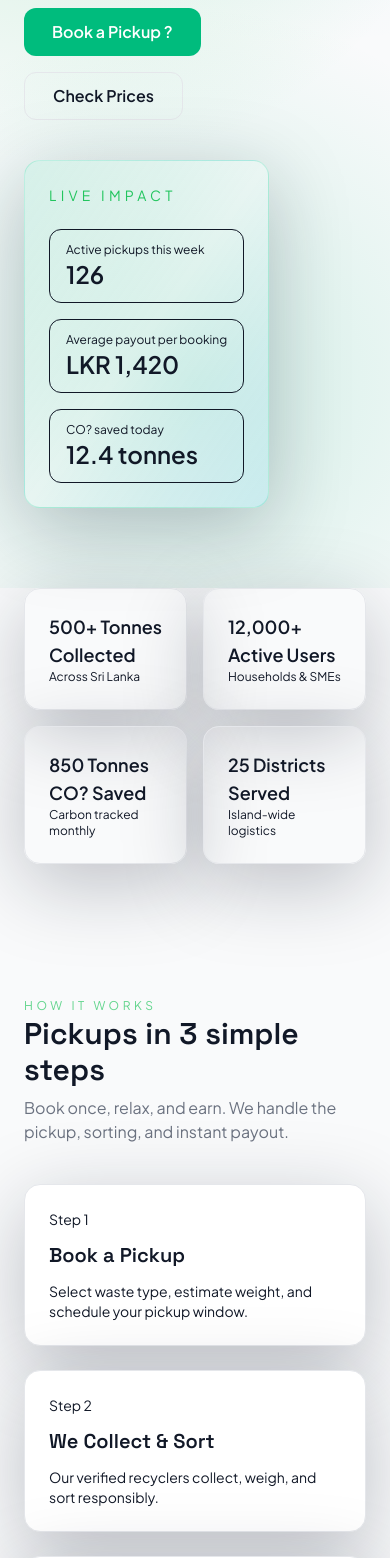
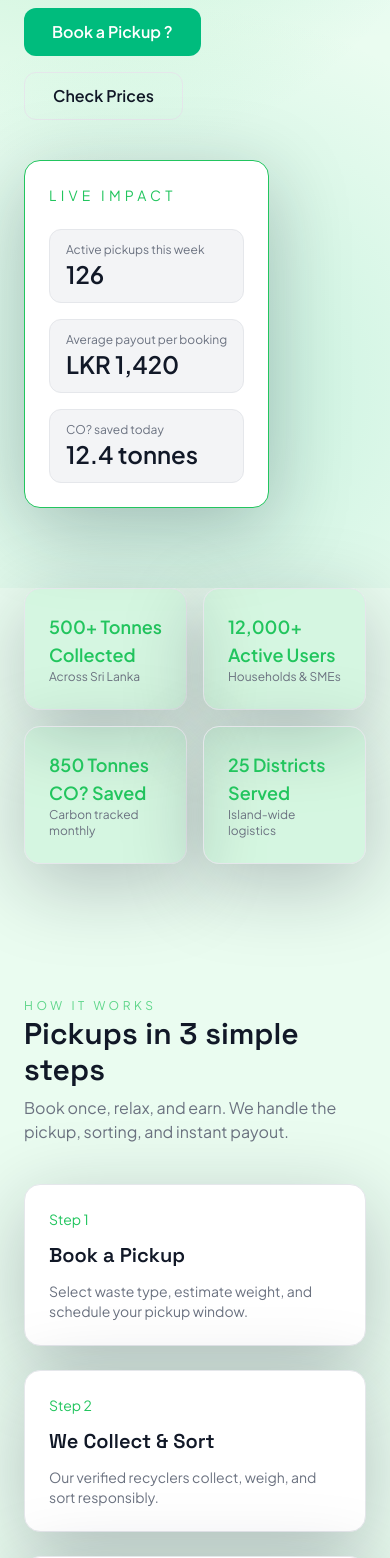
Before and after one commit to krish-anu/Devthon, a Next.js app in the folder client/: page / in a window 390 px wide. Shown: the part 432-1990 px from the top of the page. Built offline with nearby package versions, Linux system fonts and the light colour scheme; no server answers.

Commit message:
refactor: update CSS variables for improved theming and consistency

```diff
--- a/client/app/globals.css
+++ b/client/app/globals.css
@@ -2,7 +2,7 @@
 
 :root {
   color-scheme: light;
-  --background: #f9fafb;
+  --background: #eafcf0;
   --foreground: #111827;
   --card: #ffffff;
   --muted: #6b7280;
@@ -16,7 +16,7 @@
   --ring: rgba(34, 197, 94, 0.4);
 }
 
-:root[data-theme='dark'] {
+:root[data-theme="dark"] {
   color-scheme: dark;
   --background: #111827;
   --foreground: #f9fafb;
@@ -33,7 +33,7 @@
 }
 
 @media (prefers-color-scheme: dark) {
-  :root:not([data-theme='light']) {
+  :root:not([data-theme="light"]) {
     color-scheme: dark;
     --background: #111827;
     --foreground: #f9fafb;
@@ -98,21 +98,56 @@ h5 {
 }
 
 .section-grid {
-  background-image: radial-gradient(circle at 20% 20%, rgba(74, 222, 128, 0.15), transparent 40%),
-    radial-gradient(circle at 80% 0%, rgba(56, 189, 248, 0.18), transparent 45%),
-    radial-gradient(circle at 50% 80%, rgba(255, 255, 255, 0.06), transparent 40%);
+  background-image:
+    radial-gradient(
+      circle at 20% 20%,
+      rgba(74, 222, 128, 0.15),
+      transparent 40%
+    ),
+    radial-gradient(
+      circle at 80% 0%,
+      rgba(56, 189, 248, 0.18),
+      transparent 45%
+    ),
+    radial-gradient(
+      circle at 50% 80%,
+      rgba(255, 255, 255, 0.06),
+      transparent 40%
+    );
 }
 
-:root[data-theme='light'] .section-grid {
-  background-image: radial-gradient(circle at 20% 20%, rgba(34, 197, 94, 0.2), transparent 45%),
-    radial-gradient(circle at 80% 0%, rgba(56, 189, 248, 0.12), transparent 45%),
-    radial-gradient(circle at 50% 80%, rgba(16, 185, 129, 0.16), transparent 45%);
+:root[data-theme="light"] .section-grid {
+  background-image:
+    radial-gradient(circle at 20% 20%, rgba(34, 197, 94, 0.2), transparent 45%),
+    radial-gradient(
+      circle at 80% 0%,
+      rgba(56, 189, 248, 0.12),
+      transparent 45%
+    ),
+    radial-gradient(
+      circle at 50% 80%,
+      rgba(16, 185, 129, 0.16),
+      transparent 45%
+    );
 }
 
 @media (prefers-color-scheme: light) {
-  :root:not([data-theme='dark']) .section-grid {
-    background-image: radial-gradient(circle at 20% 20%, rgba(34, 197, 94, 0.2), transparent 45%),
-      radial-gradient(circle at 80% 0%, rgba(56, 189, 248, 0.12), transparent 45%),
-      radial-gradient(circle at 50% 80%, rgba(16, 185, 129, 0.16), transparent 45%);
+  :root:not([data-theme="dark"]) .section-grid {
+    background-image:
+      radial-gradient(
+        circle at 20% 20%,
+        rgba(34, 197, 94, 0.2),
+        transparent 45%
+      ),
+      radial-gradient(
+        circle at 80% 0%,
+        rgba(56, 189, 248, 0.12),
+        transparent 45%
+      ),
+      radial-gradient(
+        circle at 50% 80%,
+        rgba(16, 185, 129, 0.16),
+        transparent 45%
+      );
   }
 }
--- a/client/app/page.tsx
+++ b/client/app/page.tsx
@@ -31,14 +31,14 @@ export default function HomePage() {
     : fallbackPricing;
 
   return (
-    <div className="min-h-screen bg-background text-foreground">
+    <div className="min-h-screen bg-[color:var(--background)] text-[color:var(--foreground)]">
       <div className="section-grid">
         <header className="mx-auto flex w-full max-w-6xl items-center justify-between px-6 py-6">
           <div className="flex items-center gap-3 text-lg font-semibold">
             <div className="h-10 w-10 rounded-2xl bg-emerald-500/20"></div>
             Trash2Cash
           </div>
-          <nav className="hidden items-center gap-6 text-sm text-muted md:flex">
+          <nav className="hidden items-center gap-6 text-sm text-[color:var(--muted)] md:flex">
             <a href="#how" className="hover:text-foreground">
               How it works
             </a>
@@ -86,23 +86,27 @@ export default function HomePage() {
             </div>
           </div>
           <div className="flex-1">
-            <Card className="space-y-6 border-emerald-400/20 bg-linear-to-br from-emerald-500/10 via-transparent to-sky-500/10">
-              <div className="text-sm uppercase tracking-[0.3em] text-(--brand)">
+            <Card className="space-y-6 border-[color:var(--brand)] bg-[color:var(--card)]">
+              <div className="text-sm uppercase tracking-[0.3em] text-[color:var(--brand)]">
                 Live Impact
               </div>
               <div className="grid gap-4">
-                <div className="rounded-xl border border-border bg-surface px-4 py-3">
-                  <p className="text-xs text-muted">Active pickups this week</p>
+                <div className="rounded-xl border border-[color:var(--border)] bg-[color:var(--surface)] px-4 py-3">
+                  <p className="text-xs text-[color:var(--muted)]">
+                    Active pickups this week
+                  </p>
                   <p className="text-2xl font-semibold">126</p>
                 </div>
-                <div className="rounded-xl border border-border bg-surface px-4 py-3">
-                  <p className="text-xs text-muted">
+                <div className="rounded-xl border border-[color:var(--border)] bg-[color:var(--surface)] px-4 py-3">
+                  <p className="text-xs text-[color:var(--muted)]">
                     Average payout per booking
                   </p>
                   <p className="text-2xl font-semibold">LKR 1,420</p>
                 </div>
-                <div className="rounded-xl border border-border bg-surface px-4 py-3">
-                  <p className="text-xs text-muted">CO? saved today</p>
+                <div className="rounded-xl border border-[color:var(--border)] bg-[color:var(--surface)] px-4 py-3">
+                  <p className="text-xs text-[color:var(--muted)]">
+                    CO? saved today
+                  </p>
                   <p className="text-2xl font-semibold">12.4 tonnes</p>
                 </div>
               </div>
@@ -118,9 +122,11 @@ export default function HomePage() {
           ["850 Tonnes CO? Saved", "Carbon tracked monthly"],
           ["25 Districts Served", "Island-wide logistics"],
         ].map(([title, subtitle]) => (
-          <Card key={title} className="bg-card">
-            <p className="text-lg font-semibold">{title}</p>
-            <p className="text-xs text-muted">{subtitle}</p>
+          <Card key={title} className="bg-[color:var(--brand)]/10">
+            <p className="text-lg font-semibold text-[color:var(--brand)]">
+              {title}
+            </p>
+            <p className="text-xs text-[color:var(--muted)]">{subtitle}</p>
           </Card>
         ))}
       </section>
@@ -153,9 +159,11 @@ export default function HomePage() {
             },
           ].map((item) => (
             <Card key={item.step} className="space-y-3">
-              <div className="text-sm text-brand">Step {item.step}</div>
+              <div className="text-sm text-[color:var(--brand)]">
+                Step {item.step}
+              </div>
               <h3 className="text-xl font-semibold">{item.title}</h3>
-              <p className="text-sm text-muted">{item.desc}</p>
+              <p className="text-sm text-[color:var(--muted)]">{item.desc}</p>
             </Card>
           ))}
         </div>
@@ -176,7 +184,7 @@ export default function HomePage() {
           ].map((feature) => (
             <Card key={feature} className="h-full">
               <h4 className="text-base font-semibold">{feature}</h4>
-              <p className="mt-2 text-sm text-(--muted)">
+              <p className="mt-2 text-sm text-[color:var(--muted)]">
                 Real-time insights and community incentives that keep waste out
                 of landfills.
               </p>
@@ -197,7 +205,7 @@ export default function HomePage() {
         <Card className="grid gap-6 md:grid-cols-2">
           <div className="space-y-3">
             <h3 className="text-2xl font-semibold">Live community impact</h3>
-            <p className="text-sm text-(--muted)">
+            <p className="text-sm text-[color:var(--muted)]">
               Every pickup contributes to cleaner waterways, reduced landfill
               pressure, and a greener Sri Lanka.
             </p>
@@ -213,9 +221,9 @@ export default function HomePage() {
             ].map(([label, value]) => (
               <div
                 key={label}
-                className="rounded-xl border border-(--border) bg-(--surface) px-4 py-3"
+                className="rounded-xl border border-[color:var(--border)] bg-[color:var(--surface)] px-4 py-3"
               >
-                <p className="text-xs text-(--muted)">{label}</p>
+                <p className="text-xs text-[color:var(--muted)]">{label}</p>
                 <p className="text-lg font-semibold">{value}</p>
               </div>
             ))}
@@ -252,7 +260,7 @@ export default function HomePage() {
             <h3 className="text-2xl font-semibold">
               Ready to Start Earning from Your Waste?
             </h3>
-            <p className="text-sm text-muted">
+            <p className="text-sm text-[color:var(--muted)]">
               Create a free account and schedule your first pickup today.
             </p>
           </div>
@@ -262,16 +270,21 @@ export default function HomePage() {
         </Card>
       </section>
 
-      <footer id="contact" className="border-t border-(--border) bg-(--card)">
+      <footer
+        id="contact"
+        className="border-t border-[color:var(--border)] bg-[color:var(--card)]"
+      >
         <div className="mx-auto grid w-full max-w-6xl gap-6 px-6 py-12 md:grid-cols-4">
           <div>
             <h4 className="text-lg font-semibold">Trash2Cash</h4>
-            <p className="text-sm text-muted">
+            <p className="text-sm text-[color:var(--muted)]">
               Sri Lanka's circular economy marketplace.
             </p>
           </div>
           <div className="text-sm text-muted">
-            <p className="font-semibold text-foreground">Company</p>
+            <p className="font-semibold text-[color:var(--foreground)]">
+              Company
+            </p>
             <ul className="mt-2 space-y-1">
               <li>About</li>
               <li>Careers</li>
@@ -279,7 +292,9 @@ export default function HomePage() {
             </ul>
           </div>
           <div className="text-sm text-muted">
-            <p className="font-semibold text-foreground">Support</p>
+            <p className="font-semibold text-[color:var(--foreground)]">
+              Support
+            </p>
             <ul className="mt-2 space-y-1">
               <li>Help Center</li>
               <li>Contact</li>
@@ -287,7 +302,9 @@ export default function HomePage() {
             </ul>
           </div>
           <div className="text-sm text-muted">
-            <p className="font-semibold text-foreground">Connect</p>
+            <p className="font-semibold text-[color:var(--foreground)]">
+              Connect
+            </p>
             <ul className="mt-2 space-y-1">
               <li>Facebook</li>
               <li>LinkedIn</li>
@@ -295,8 +312,8 @@ export default function HomePage() {
             </ul>
           </div>
         </div>
-        <div className="border-t border-border py-6 text-center text-xs text-muted">
-          ? 2026 Trash2Cash. All rights reserved.
+        <div className="border-t border-[color:var(--border)] py-6 text-center text-xs text-[color:var(--muted)]">
+          © 2026 Trash2Cash. All rights reserved.
         </div>
       </footer>
     </div>
```
